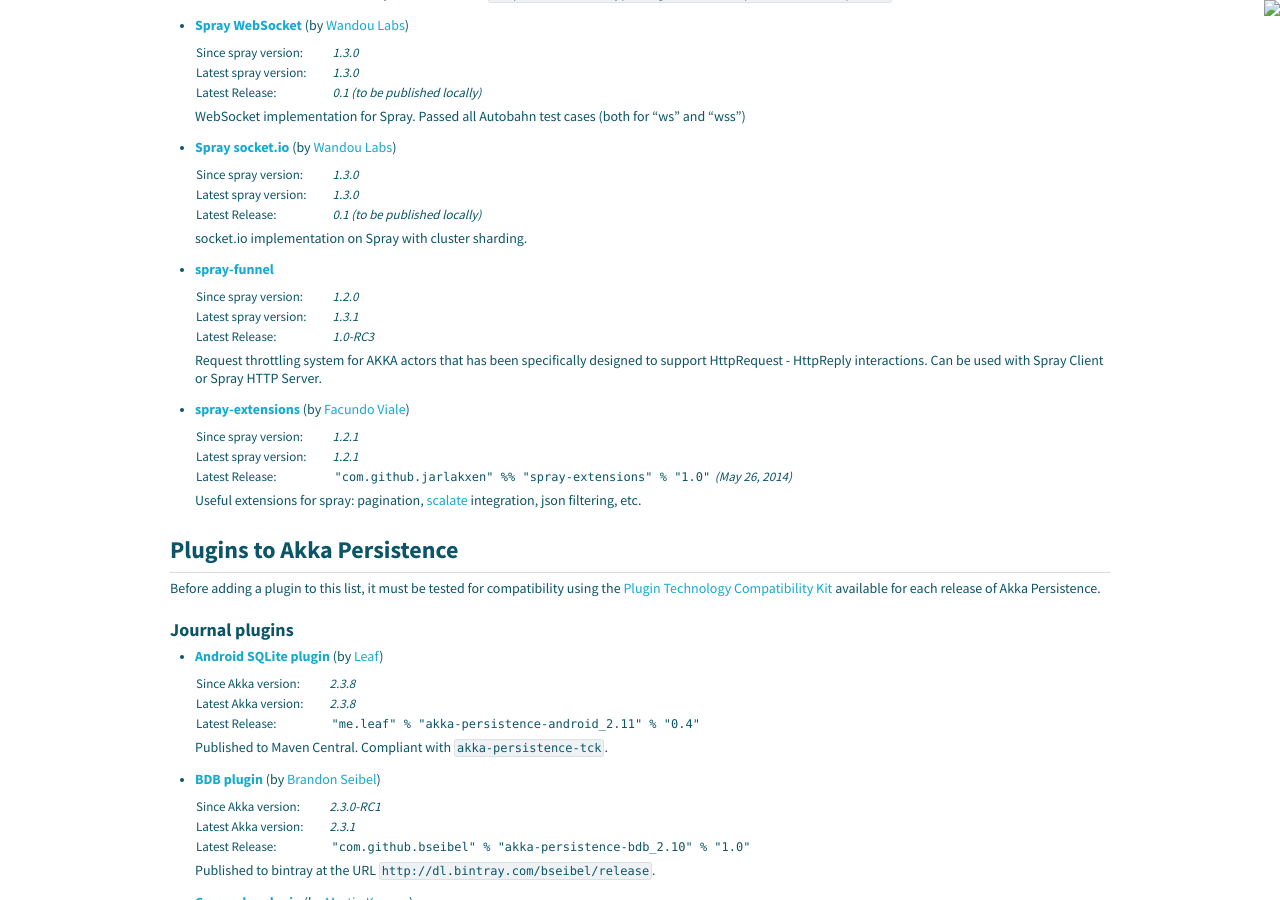
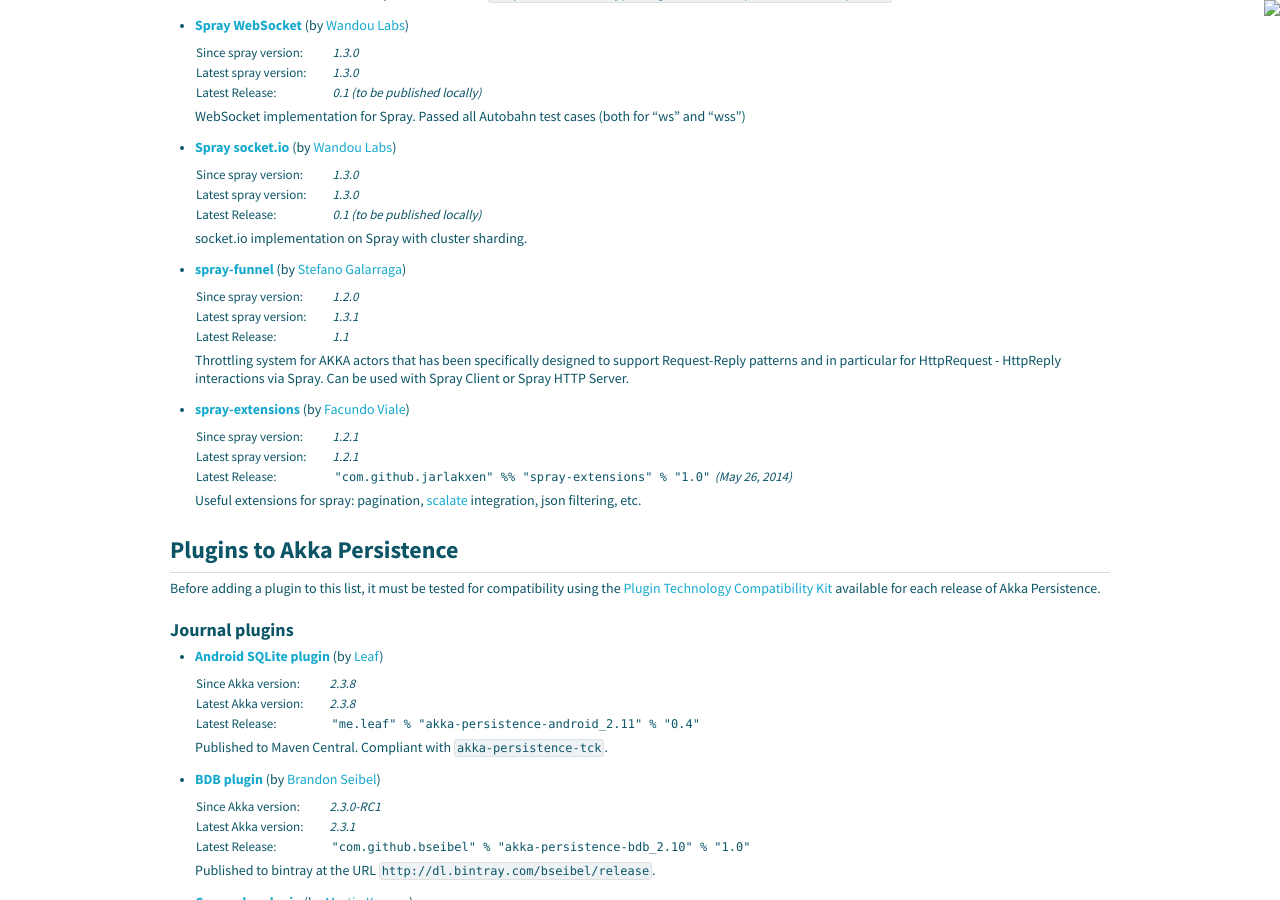
Before and after one commit to raboof/akka.github.com, a Jekyll site: the page built from community/index.md, in a window 1280 px wide and 900 px high, scrolled down 2780 px. Built offline with Jekyll 4.4.1, drawn with Linux system fonts in a browser that asks for light colours.

Commit message:
Updated Spray-Funnel description
Updated available version and added details on author

```diff
--- a/community/index.md
+++ b/community/index.md
@@ -247,15 +247,15 @@
 
   socket.io implementation on Spray with cluster sharding.
 
-* **[spray-funnel](https://github.com/galarragas/spray-funnel)**
+* **[spray-funnel](https://github.com/galarragas/spray-funnel)** (by [Stefano Galarraga](https://github.com/galarragas))
 
   <table class="stats">
   <tr><td>Since spray version:</td><td>1.2.0</td></tr>
   <tr><td>Latest spray version:</td><td>1.3.1</td></tr>
-  <tr><td>Latest Release:</td><td>1.0-RC3</td></tr>
+  <tr><td>Latest Release:</td><td>1.1</td></tr>
   </table>
 
-  Request throttling system for AKKA actors that has been specifically designed to support HttpRequest - HttpReply interactions. Can be used with Spray Client or Spray HTTP Server.
+  Throttling system for AKKA actors that has been specifically designed to support Request-Reply patterns and in particular for HttpRequest - HttpReply interactions via Spray. Can be used with Spray Client or Spray HTTP Server.
 
 * **[spray-extensions](https://github.com/Jarlakxen/spray-extensions)** (by [Facundo Viale](https://github.com/Jarlakxen/))
 
```
